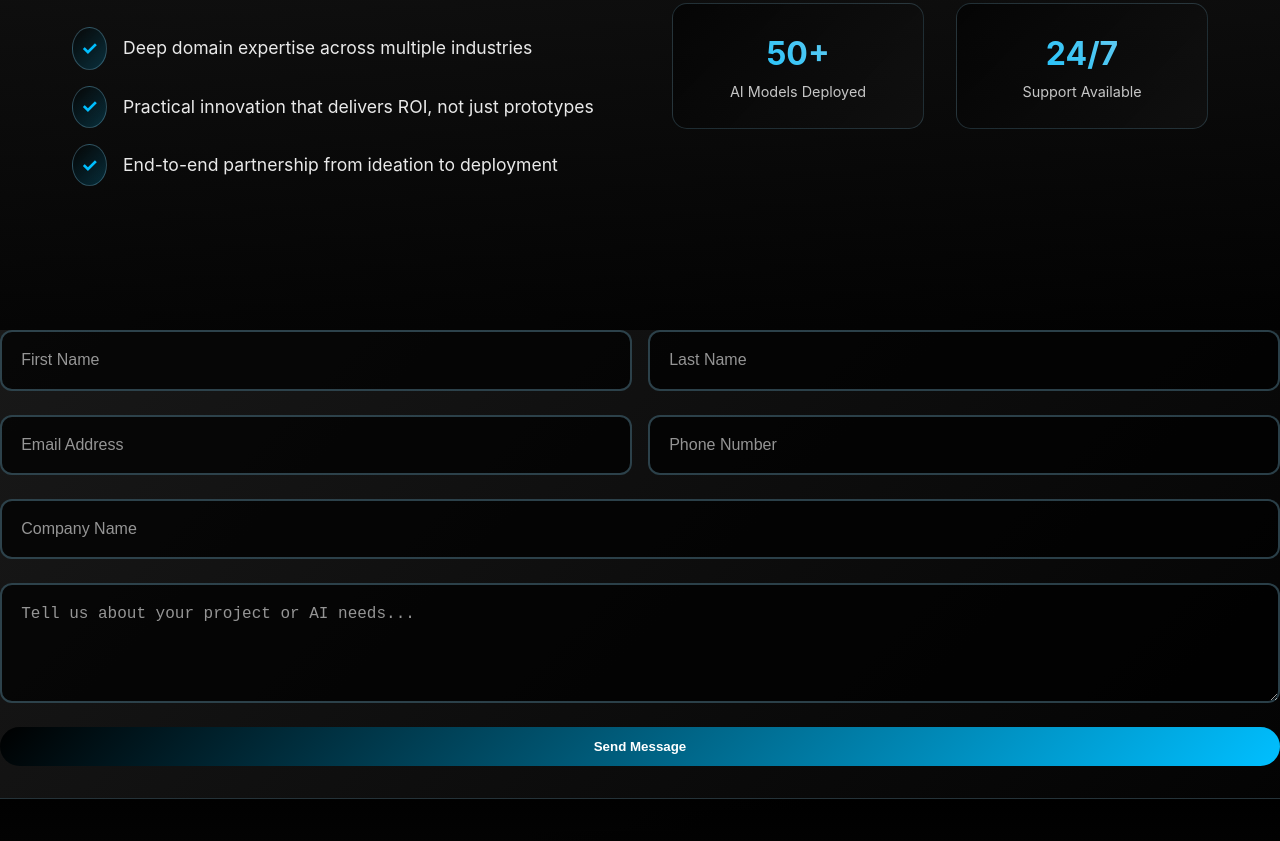
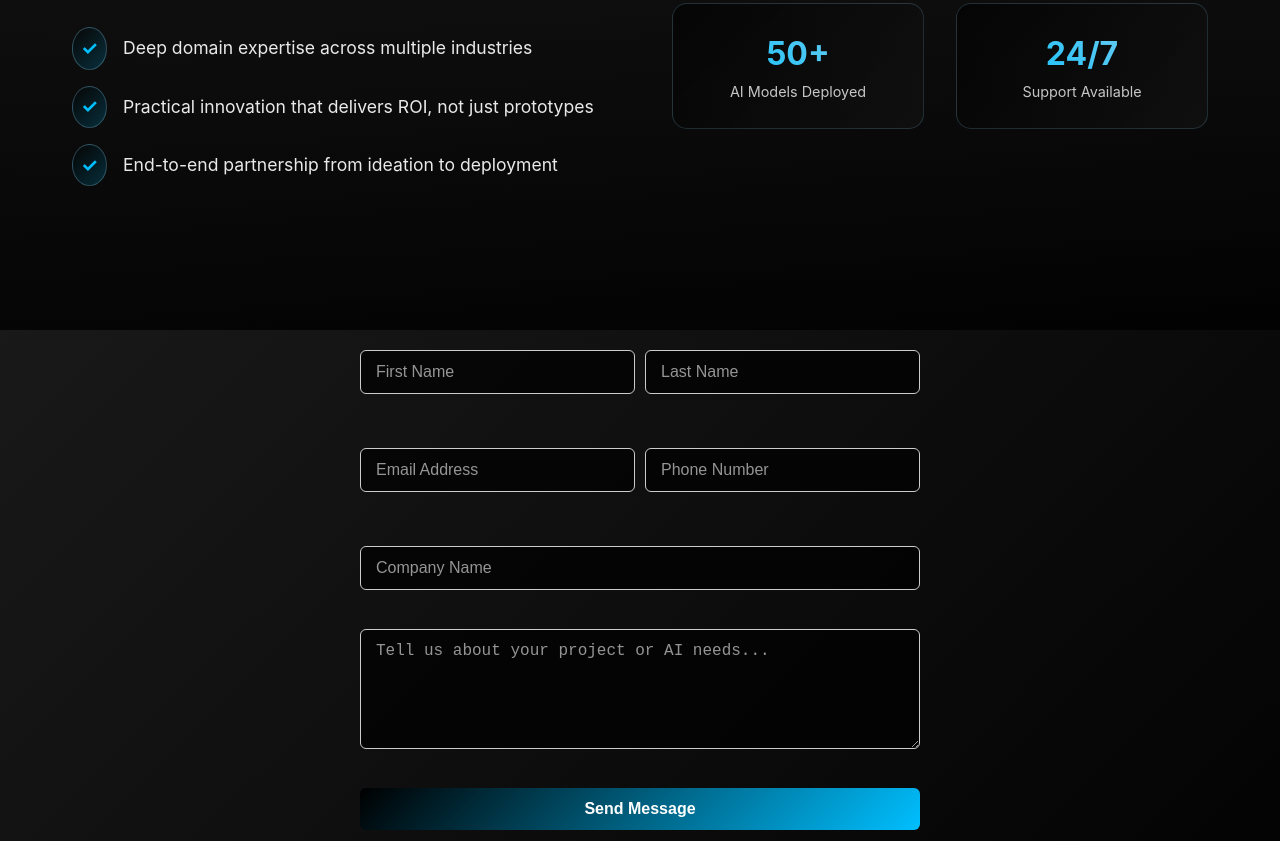
Before and after one commit to ai-engines/ai-engines-site, a plain HTML site: page index.html in a window 1280 px wide. Shown: the part 1956-2797 px from the top of the page. Drawn offline with Linux system fonts and the light colour scheme.

Commit message:
with formspree

```diff
--- a/index.html
+++ b/index.html
@@ -901,6 +901,71 @@
     </section>
 
     <!-- Contact Section -->
+    <style>
+    /* Form container */
+    #contact-form {
+    max-width: 600px;
+    margin: 0 auto;
+    padding: 20px;
+    box-sizing: border-box;
+    }
+
+    /* Form groups for side-by-side inputs */
+    .form-group {
+    display: flex;
+    gap: 10px;
+    margin-bottom: 15px;
+    }
+
+    .form-group input {
+    flex: 1;
+    }
+
+    /* Full-width inputs outside form-group */
+    #contact-form input[type="text"],
+    #contact-form input[type="email"],
+    #contact-form input[type="tel"],
+    #contact-form textarea {
+    width: 100%;
+    padding: 12px 15px;
+    margin-bottom: 15px;
+    border: 1px solid #ccc;
+    border-radius: 6px;
+    font-size: 16px;
+    box-sizing: border-box;
+    resize: vertical;
+    }
+
+    /* Textarea height */
+    #contact-form textarea {
+    min-height: 120px;
+    }
+
+    /* Submit button */
+    .cta-button {
+    display: inline-block;
+    background-color: #007bff;
+    color: #fff;
+    padding: 12px 25px;
+    border: none;
+    border-radius: 6px;
+    cursor: pointer;
+    font-size: 16px;
+    transition: background-color 0.3s ease;
+    }
+
+    .cta-button:hover {
+    background-color: #0056b3;
+    }
+
+    /* Responsive: stack inputs on small screens */
+    @media (max-width: 600px) {
+    .form-group {
+        flex-direction: column;
+    }
+    }
+    </style>
+
     <form id="contact-form" action="https://formspree.io/f/xdkwdgpv" method="POST" class="contact-form">
     <div class="form-group">
         <input type="text" name="name" placeholder="First Name" required>
@@ -928,8 +993,8 @@
         });
 
         if (response.ok) {
-            alert('Message sent via Formspree!');
-            form.reset(); // reset form after sending
+            form.reset();
+            window.location.href = 'thankyou.html'; // redirect after successful submission
         } else {
             alert('Failed to send. Check your Formspree ID.');
         }
```
